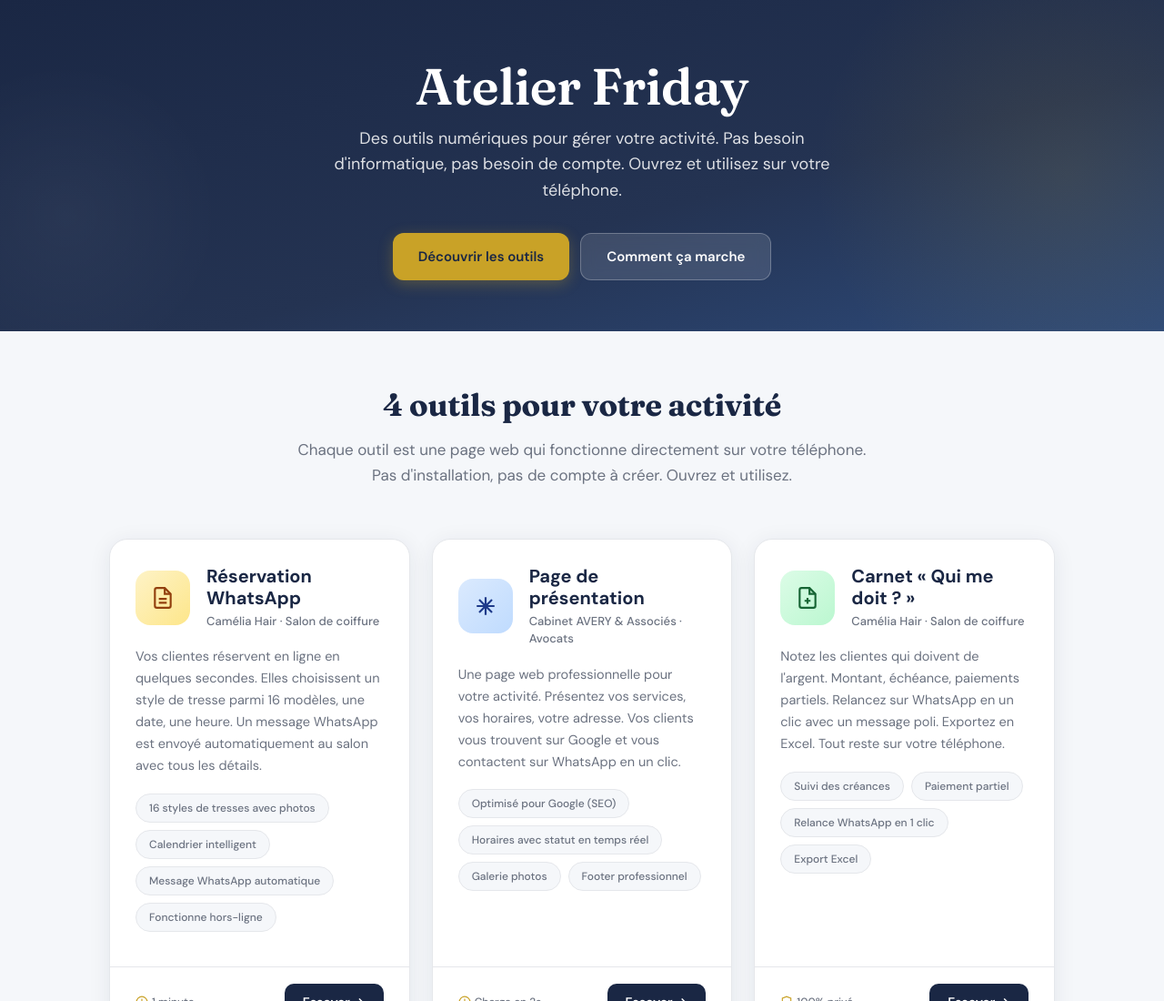
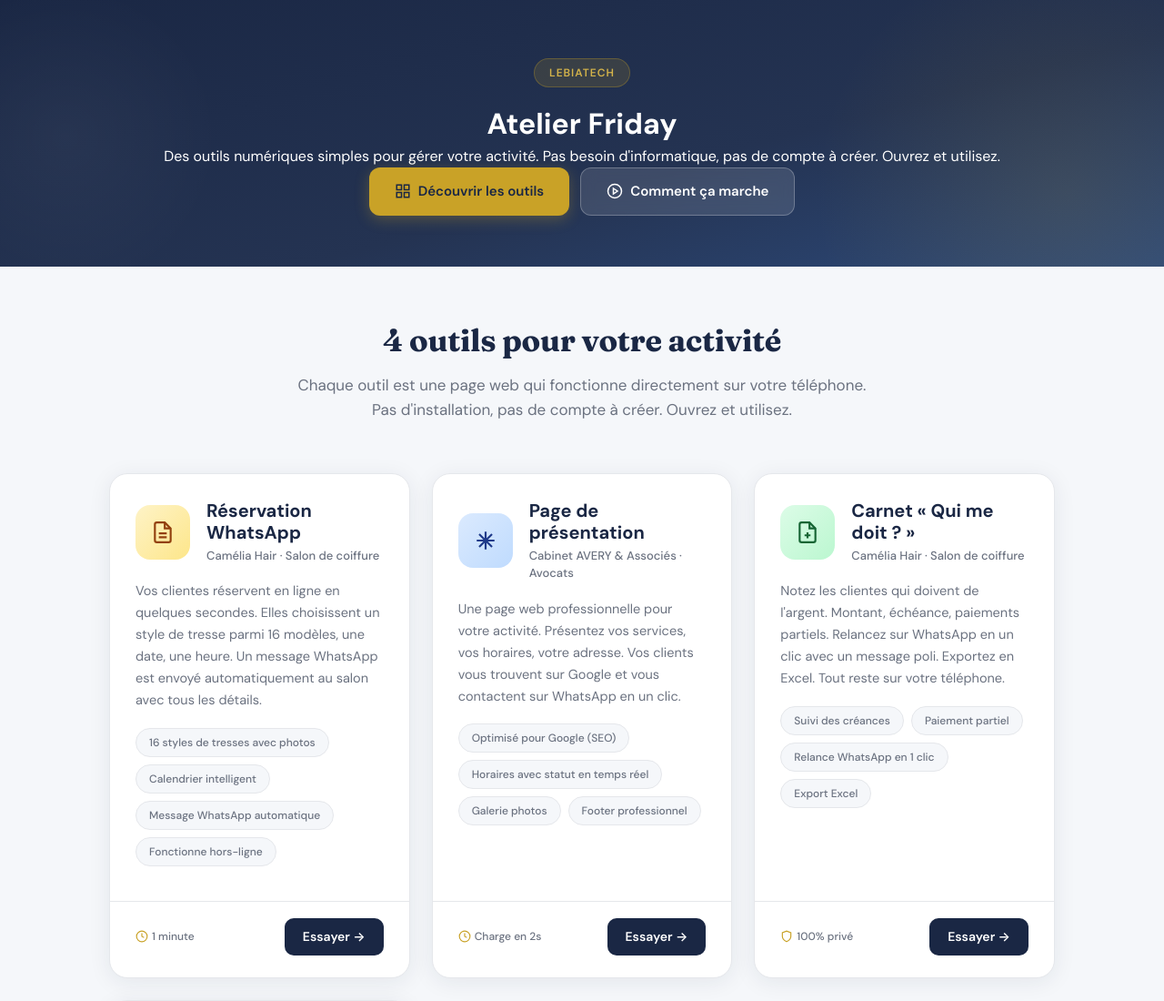
Before and after one commit to Garus-Victorin/atelier-friday, a plain HTML site: page tools.html in a window 1280 px wide. Shown: the top 1100 px of the page at 91% size. Drawn offline with Linux system fonts and the light colour scheme.

Commit message:
refactor(tools): improve header with badge, icons and better typography

```diff
--- a/tools.html
+++ b/tools.html
@@ -33,7 +33,9 @@
     .hero::after{content:'';position:absolute;bottom:-20%;left:-10%;width:400px;height:400px;
       background:radial-gradient(circle,rgba(255,255,255,.04) 0%,transparent 60%);pointer-events:none}
     .hero .wrap{position:relative;z-index:1}
-    .hero h1{font-family:var(--font-display);font-size:clamp(36px,7vw,56px);font-weight:600;
+    .hero-badge{display:inline-block;background:rgba(201,162,39,.15);border:1px solid rgba(201,162,39,.3);
+      color:var(--gold-light);padding:6px 16px;border-radius:999px;font-size:12px;
+      font-weight:600;letter-spacing:1px;text-transform:uppercase;margin-bottom:16px}
       margin-bottom:12px;letter-spacing:-.5px;line-height:1.1}
     .hero .tagline{font-size:18px;color:rgba(255,255,255,.85);max-width:600px;
       margin:0 auto 32px;line-height:1.6;font-weight:400}
@@ -139,11 +141,18 @@
 <body>
   <div class="hero">
     <div class="wrap">
+      <div class="hero-badge">LEBIATECH</div>
       <h1>Atelier Friday</h1>
-      <p class="tagline">Des outils numériques pour gérer votre activité. Pas besoin d'informatique, pas besoin de compte. Ouvrez et utilisez sur votre téléphone.</p>
+      <p class="tagline">Des outils numériques simples pour gérer votre activité. Pas besoin d'informatique, pas de compte à créer. Ouvrez et utilisez.</p>
       <div class="cta-row">
-        <a class="btn btn-primary" href="#outils">Découvrir les outils</a>
-        <a class="btn btn-secondary" href="#comment">Comment ça marche</a>
+        <a class="btn btn-primary" href="#outils">
+          <svg viewBox="0 0 24 24" width="18" height="18" fill="none" stroke="currentColor" stroke-width="2" aria-hidden="true"><rect x="3" y="3" width="7" height="7"/><rect x="14" y="3" width="7" height="7"/><rect x="14" y="14" width="7" height="7"/><rect x="3" y="14" width="7" height="7"/></svg>
+          Découvrir les outils
+        </a>
+        <a class="btn btn-secondary" href="#comment">
+          <svg viewBox="0 0 24 24" width="18" height="18" fill="none" stroke="currentColor" stroke-width="2" aria-hidden="true"><circle cx="12" cy="12" r="10"/><polygon points="10 8 16 12 10 16 10 8"/></svg>
+          Comment ça marche
+        </a>
       </div>
     </div>
   </div>
```
